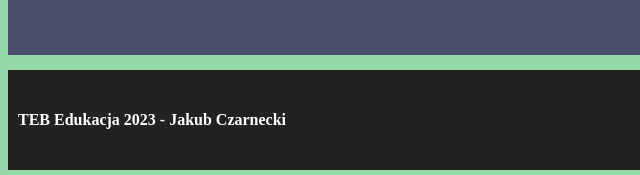
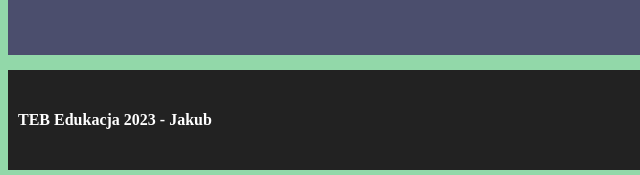
Before and after one commit to Rynnik/Rynniko, a plain HTML site: page index.html in a window 1280 px wide. Shown: the part 815-990 px from the top of the page, 0-640 px from the left. Drawn offline with Linux system fonts and the light colour scheme.

Commit message:
Update index.html

```diff
--- a/index.html
+++ b/index.html
@@ -53,7 +53,7 @@
         <button>Wyślij zapytanie</button>
     </aside>
     <footer>
-        <h4> TEB Edukacja 2023 - Jakub Czarnecki</h4>
+        <h4> TEB Edukacja 2023 - Jakub</h4>
     </footer>
 </body>
 </html>
```
